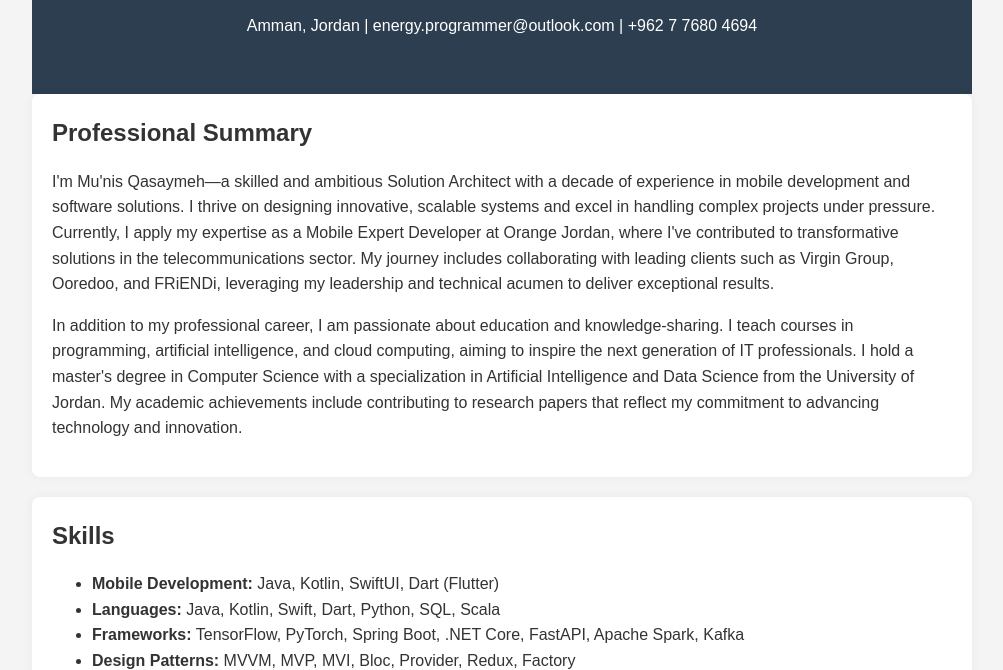
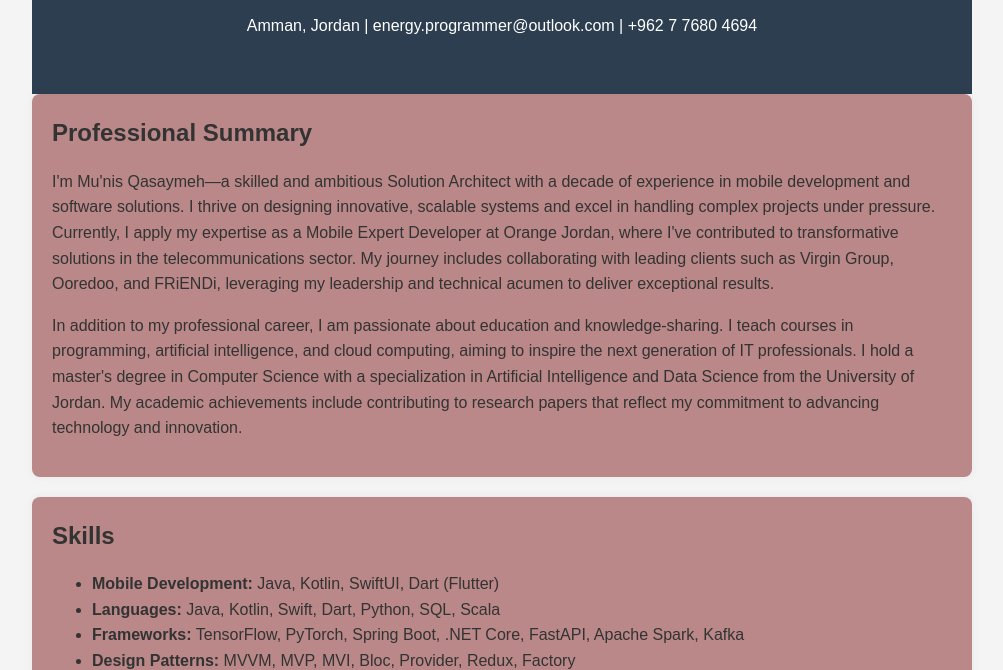
Before and after one commit to Qasaiemh/MunisQasaymeh, a plain HTML site: page index.html in a window 1280 px wide. Shown: the part 136-806 px from the top of the page, without its empty margins (138-1141 px from the left). Drawn offline with Linux system fonts and the light colour scheme.

Commit message:
Update style.css

```diff
--- a/style.css
+++ b/style.css
@@ -22,7 +22,7 @@ h1, h2 {
     margin: 0 0 10px;
 }
 section {
-    background-color: #fff;
+    background-color: #ba8888;
     padding: 20px;
     border-radius: 8px;
     margin-bottom: 20px;
```
